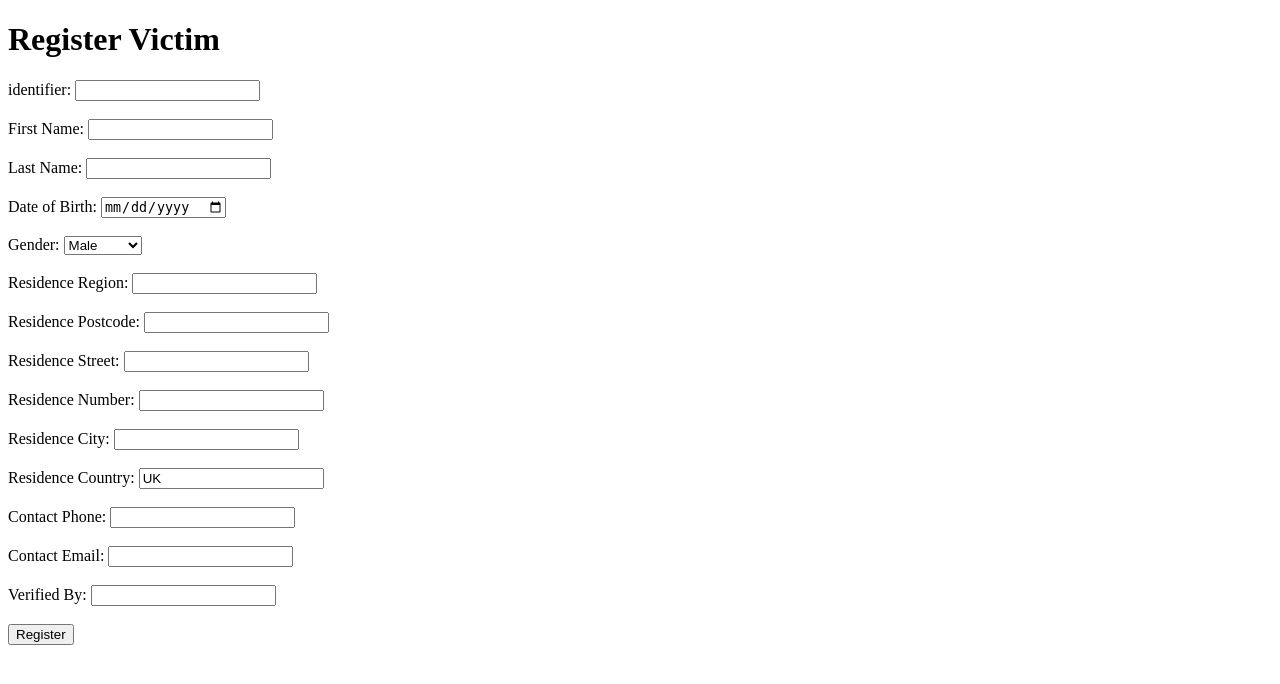
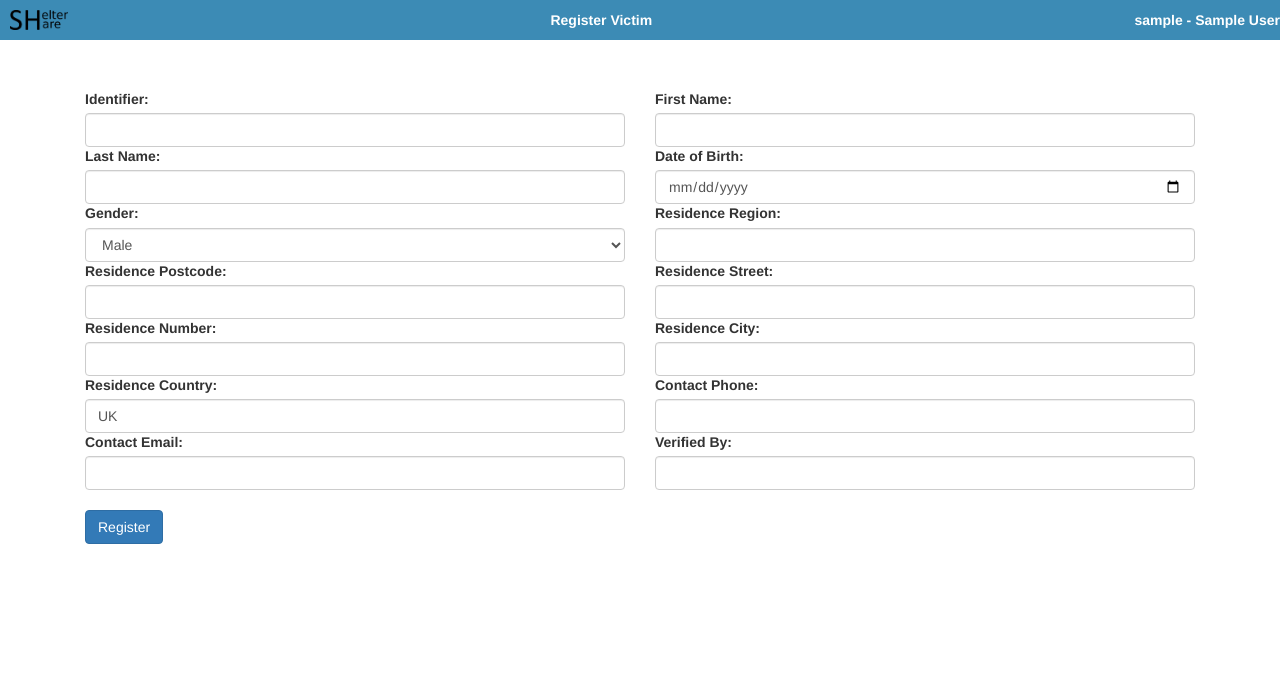
Before and after one commit to zsucic/sheltershare, a Django app: page /register_victim/ in a window 1280 px wide. Shown: the top 684 px of the page. Run offline with Django 5.2, Linux system fonts and the light colour scheme; the visitor is signed in with stand-in values (Sample User, id 1); data comes from the database, SQL or seed files in the repository; parts of the project's set-up code (start-up, migrations or seed data) failed here and were passed over; some libraries are stand-ins or nearby versions.

Commit message:
register victim front basic bootstrap WIP

```diff
--- a/shshproj/shshapp/templates/shshapp/main.css
+++ b/shshproj/shshapp/templates/shshapp/main.css
@@ -5,6 +5,7 @@
 }
 body{
     line-height: 1.3;
+     padding-top: 70px; /* Adjust based on the header height */
 }
 .form-group {
     margin-bottom: 5px;
@@ -67,6 +68,10 @@ body{
   font-size: 20px;
   margin: 0 10px;
   cursor: pointer;
+}
+
+.container {
+    margin-top: 20px; /* Ensure there's space above the form */
 }
 
 table {
--- a/shshproj/shshapp/templates/shshapp/registerVictim.html
+++ b/shshproj/shshapp/templates/shshapp/registerVictim.html
@@ -1,61 +1,100 @@
 <!DOCTYPE html>
+{% load static %}
 <html lang="en">
 <head>
     <meta charset="UTF-8">
     <meta name="viewport" content="width=device-width, initial-scale=1.0">
     <title>Register Victim</title>
+    <!-- Bootstrap CSS -->
+    <link rel="stylesheet" href="https://maxcdn.bootstrapcdn.com/bootstrap/3.4.1/css/bootstrap.min.css">
+    <link rel="stylesheet" href="https://use.fontawesome.com/releases/v5.14.0/css/all.css" integrity="sha384-HzLeBuhoNPvSl5KYnjx0BT+WB0QEEqLprO+NBkkk5gbc67FTaL7XIGa2w1L0Xbgc" crossorigin="anonymous">
+
+    <style>{% include "shshapp/main.css" %}</style>
+    <style>.btn-custom-spacing {
+        margin-top: 20px; /* Adjust as needed */
+    }
+    </style>
 </head>
 <body>
-    <h1>Register Victim</h1>
-    <form method="post" action="{% url 'register_victim' %}">
+    <div class="header">
+        <img src="{% static 'shshapp/logo.png' %}">
+        <strong>Register Victim</strong>
+        <strong>{{ user.username }} - {{ user.first_name }} {{ user.last_name }}</strong>
+    </div>
+    <div class="container">
+
+        <form method="post" action="{% url 'register_victim' %}" class="mt-4">
             {% csrf_token %}
-         <label for="identifier">identifier:</label>
-        <input type="text" id="identifier" name="victim.identifier" >
-        <br><br>
+             <div class="col-md-6">
+                <label for="identifier">Identifier:</label>
+                <input type="text" class="form-control" id="identifier" name="victim.identifier">
+            </div>
+             <div class="col-md-6">
                 <label for="first_name">First Name:</label>
-        <input type="text" id="first_name" name="victim.first_name" >
-        <br><br>
+                <input type="text" class="form-control" id="first_name" name="victim.first_name">
+            </div>
+             <div class="col-md-6">
                 <label for="last_name">Last Name:</label>
-        <input type="text" id="last_name" name="victim.last_name" >
-        <br><br>
+                <input type="text" class="form-control" id="last_name" name="victim.last_name">
+            </div>
+             <div class="col-md-6">
                 <label for="date_of_birth">Date of Birth:</label>
-        <input type="date" id="date_of_birth" name="victim.date_of_birth">
-        <br><br>
+                <input type="date" class="form-control" id="date_of_birth" name="victim.date_of_birth" required>
+            </div>
+             <div class="col-md-6">
                 <label for="gender">Gender:</label>
-        <select id="gender" name="victim.gender">
+                <select class="form-control" id="gender" name="victim.gender">
                     {% for gender in genders %}
                         <option value="{{ gender.id }}">{{ gender.description }}</option>
                     {% endfor %}
                 </select>
-        <br><br>
+            </div>
+             <div class="col-md-6">
                 <label for="residence_region">Residence Region:</label>
-        <input type="text" id="residence_region" name="victim.residence_region">
-        <br><br>
+                <input type="text" class="form-control" id="residence_region" name="victim.residence_region">
+            </div>
+             <div class="col-md-6">
                 <label for="residence_postcode">Residence Postcode:</label>
-        <input type="text" id="residence_postcode" name="victim.residence_postcode">
-        <br><br>
+                <input type="text" class="form-control" id="residence_postcode" name="victim.residence_postcode">
+            </div>
+             <div class="col-md-6">
                 <label for="residence_street">Residence Street:</label>
-        <input type="text" id="residence_street" name="victim.residence_street">
-        <br><br>
+                <input type="text" class="form-control" id="residence_street" name="victim.residence_street">
+            </div>
+            <div class="col-md-6">
                 <label for="residence_number">Residence Number:</label>
-        <input type="text" id="residence_number" name="victim.residence_number">
-        <br><br>
+                <input type="text" class="form-control" id="residence_number" name="victim.residence_number">
+            </div>
+             <div class="col-md-6">
                 <label for="residence_city">Residence City:</label>
-        <input type="text" id="residence_city" name="victim.residence_city">
-        <br><br>
+                <input type="text" class="form-control" id="residence_city" name="victim.residence_city">
+            </div>
+             <div class="col-md-6">
                 <label for="residence_country">Residence Country:</label>
-        <input type="text" id="residence_country" name="victim.residence_country" value="UK">
-        <br><br>
+                <input type="text" class="form-control" id="residence_country" name="victim.residence_country" value="UK">
+            </div>
+             <div class="col-md-6">
                 <label for="contact_phone">Contact Phone:</label>
-        <input type="text" id="contact_phone" name="victim.contact_phone">
-        <br><br>
+                <input type="tel" class="form-control" id="contact_phone" name="victim.contact_phone">
+            </div>
+             <div class="col-md-6">
                 <label for="contact_email">Contact Email:</label>
-        <input type="text" id="contact_email" name="victim.contact_email">
-        <br><br>
+                <input type="email" class="form-control" id="contact_email" name="victim.contact_email">
+            </div>
+             <div class="col-md-6">
                 <label for="verified_by">Verified By:</label>
-        <input type="text" id="verified_by" name="victim.verified_by">
-        <br><br>
-        <input type="submit" value="Register">
+                <input type="text" class="form-control" id="verified_by" name="victim.verified_by">
+            </div>
+             <div class="col-md-6">
+                 <div class="mt-4">
+                    <button type="submit" class="btn btn-primary btn-custom-spacing">Register</button>
+                 </div>
+            </div>
         </form>
+    </div>
+    <!-- Bootstrap JS and dependencies -->
+    <script src="https://code.jquery.com/jquery-3.5.1.slim.min.js"></script>
+    <script src="https://cdn.jsdelivr.net/npm/@popperjs/core@2.9.2/dist/umd/popper.min.js"></script>
+    <script src="https://stackpath.bootstrapcdn.com/bootstrap/4.5.2/js/bootstrap.min.js"></script>
 </body>
 </html>
```
Lines whose indentation alone changed are shown as unchanged.
